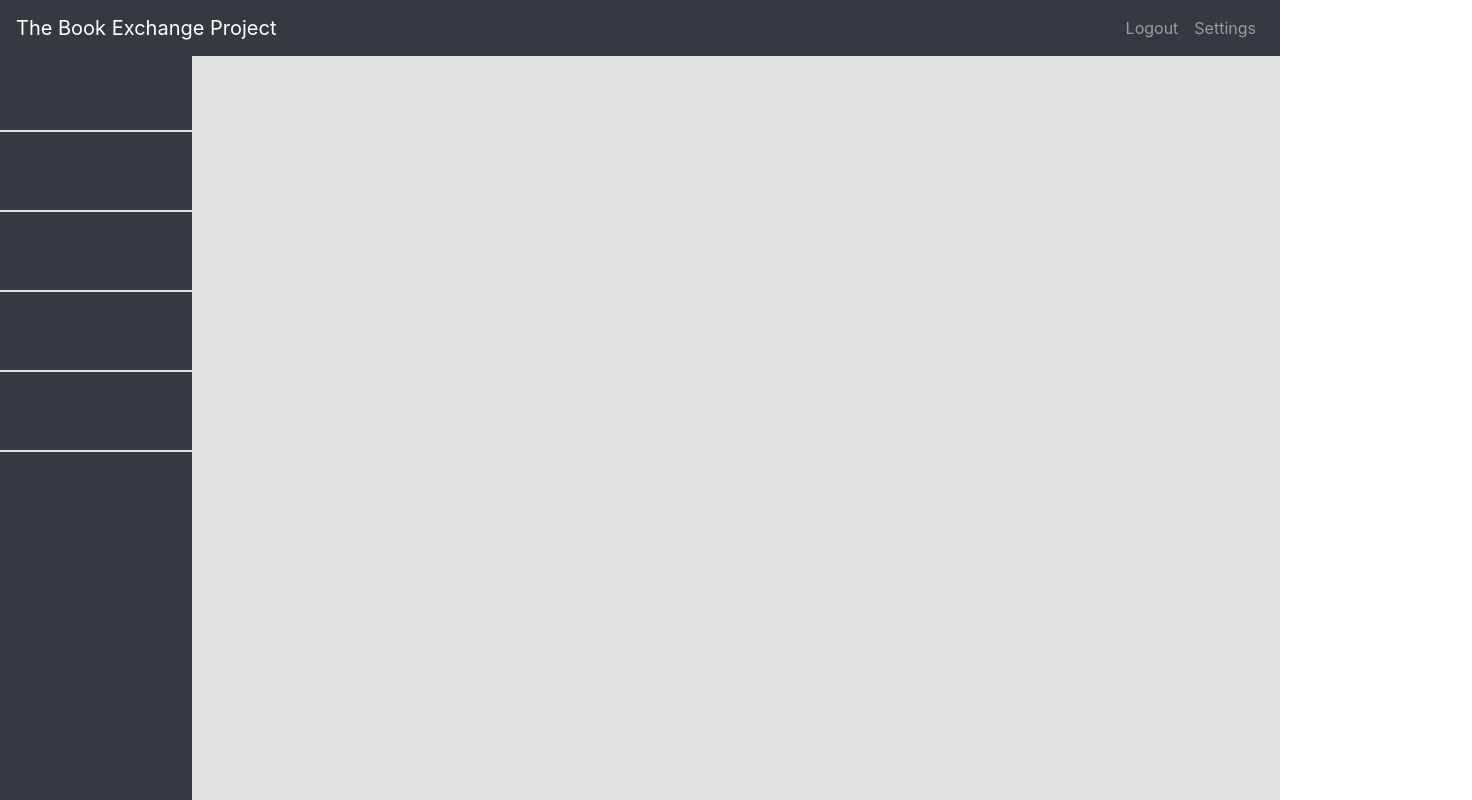
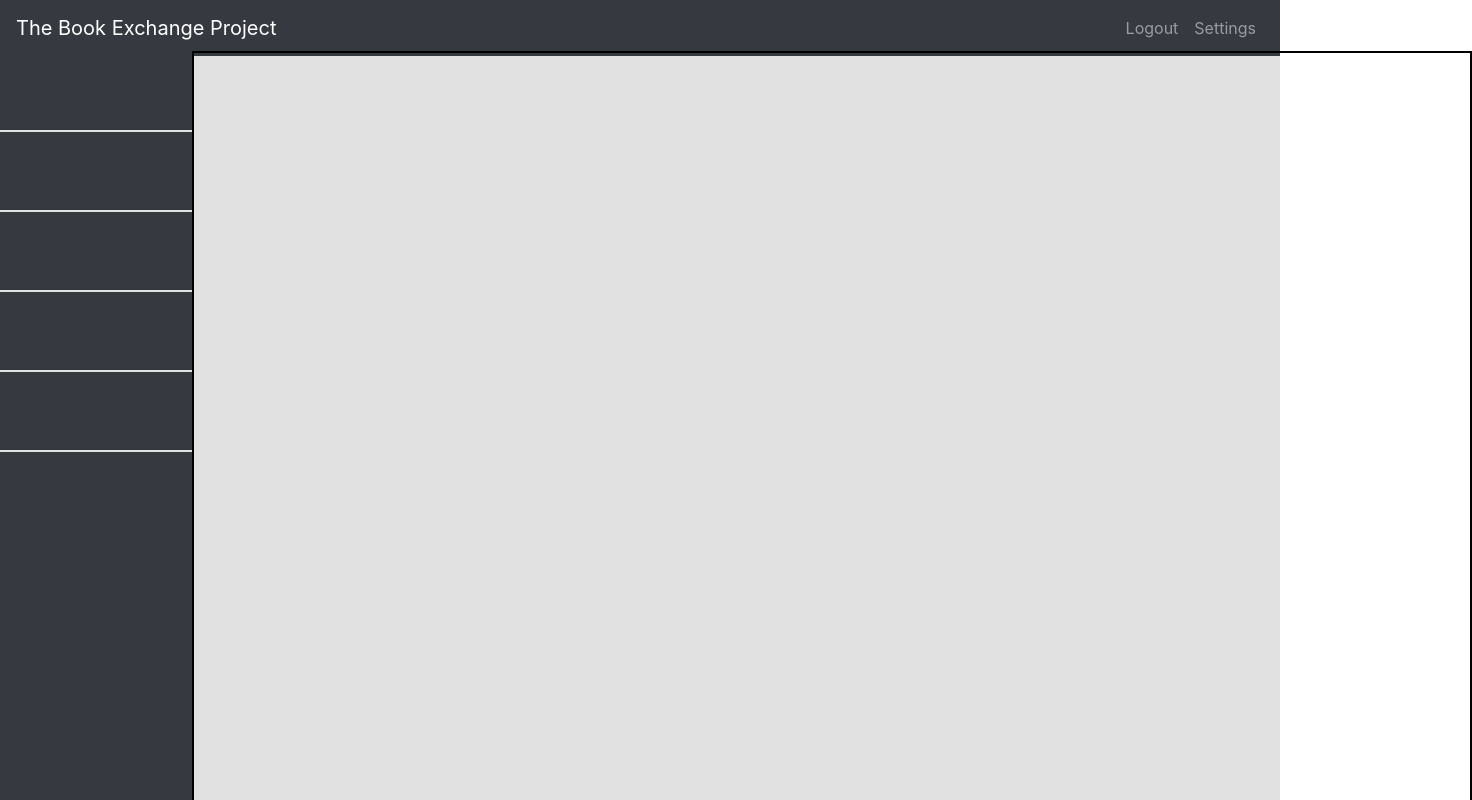
Before and after one commit to NoahMailloux/TheBookExchange, a React (Create React App) app in the folder mern-auth-front/: page /homeloggedin in a window 1280 px wide. Shown: the top 800 px of the page, 1472 px wide, since content can reach past the window. Built offline with nearby package versions, Linux system fonts and the light colour scheme; no server answers.

Commit message:
Front end formatting

```diff
--- a/mern-auth-front/src/components/layout/Dashboard.css
+++ b/mern-auth-front/src/components/layout/Dashboard.css
@@ -9,6 +9,7 @@
     height:950px;
     width: 15%;
     background-color: #343a40;
+    margin:0;
 }
 .navbtn{
     width:100%;
@@ -19,3 +20,13 @@
     background-color: #434a52;
     transition: background 0.8s ease-in-out;
 }
+.page-contents{
+    border:2px solid black;
+    width:100%;
+    height: 100%;
+    margin-left: 15%;
+    margin-top: 4%;
+    position: absolute;
+    top: 0;
+
+}
--- a/mern-auth-front/src/components/pages/HomeLoggedIn.js
+++ b/mern-auth-front/src/components/pages/HomeLoggedIn.js
@@ -2,6 +2,7 @@ import React, {useEffect, useContext}  from 'react';
 import {useHistory} from "react-router-dom";
 import UserContext from "../../context/UserContext";
 import LoggedInH from "../layout/LoggedInHeader";
+import "../layout/Dashboard.css";
 
 
 export default function HomeLoggedInH() {
@@ -16,6 +17,9 @@ export default function HomeLoggedInH() {
     return(
     <div className="page-loggedin">
         <LoggedInH/>
+        <div className="page-contents">
+
+        </div>
     </div>
     );
 
```
Also changed, not shown: 1 other file (tests, documents, lock files or other folders).
